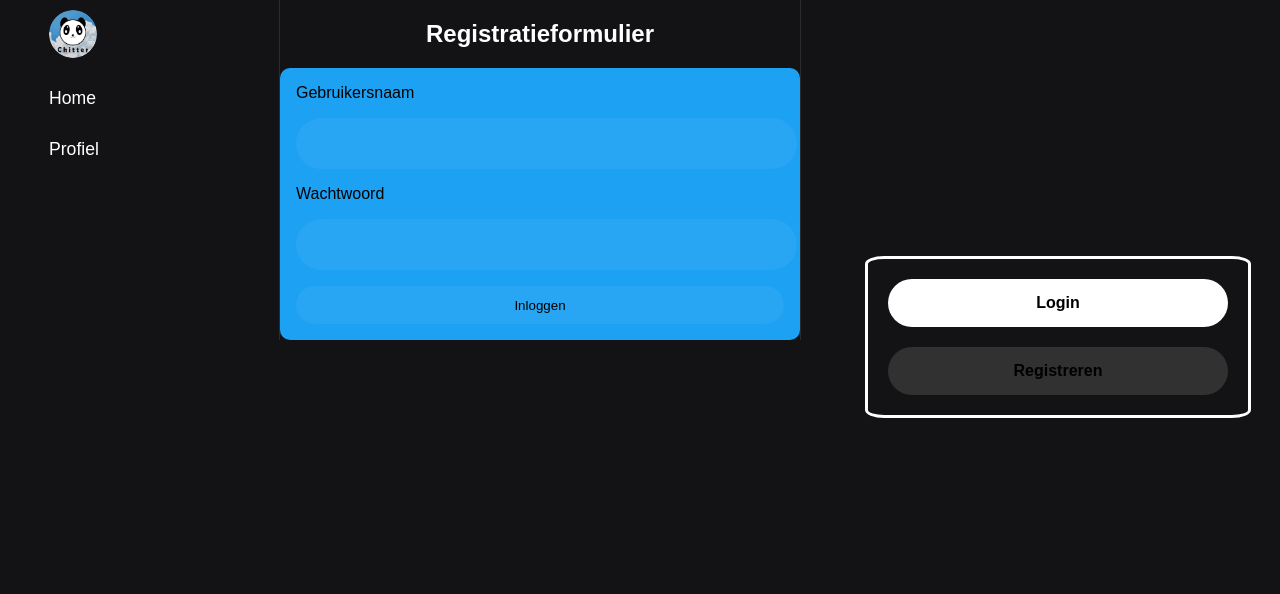
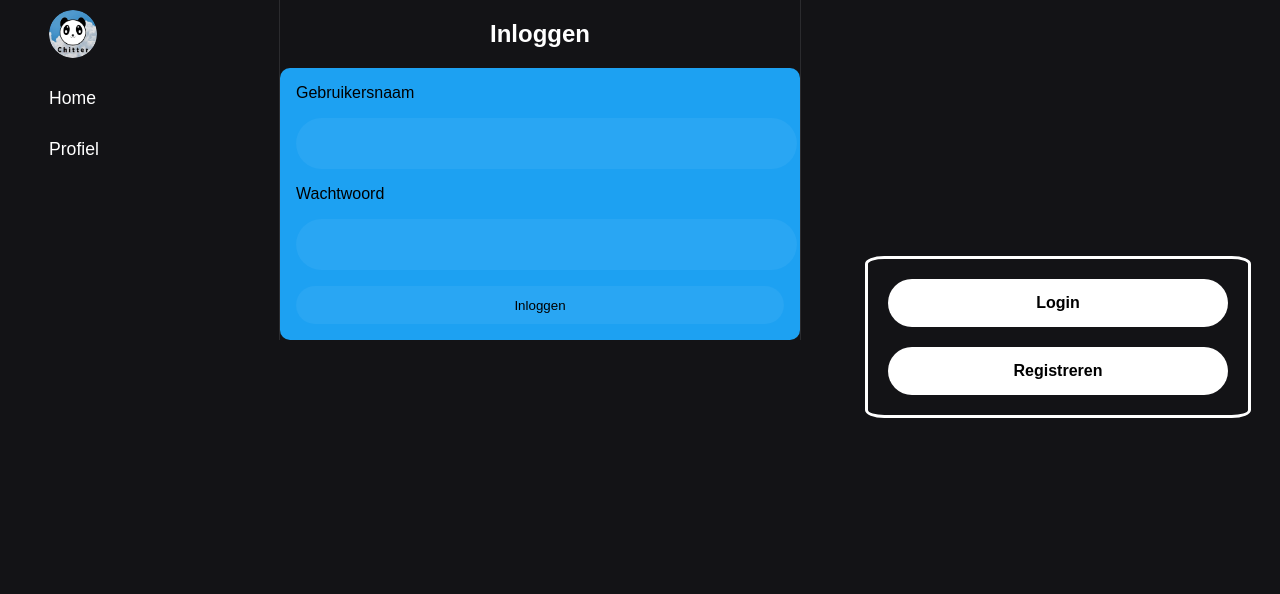
Before and after one commit to DaOlcia/chitter, a PHP site: page /inlog_formulier.php in a window 1280 px wide. Shown: the top 594 px of the page. Run offline with PHP 8.4, Linux system fonts and the light colour scheme.

Commit message:
plk[om
ogytfcv

```diff
--- a/index.php
+++ b/index.php
@@ -53,7 +53,7 @@ foreach ($tweets as $tweet) {
 ?>
   </div>
   <div class="featured">
-  <a class="login" href="">Login</a>
+  <a class="login" href="inlog_formulier.php">Login</a>
   <a class="registratie" href="registratie_formulier.php">Registreren</a>
 
   </div>
--- a/inlog_formulier.php
+++ b/inlog_formulier.php
@@ -18,7 +18,7 @@
     </div>
   </div>
     <div class="feed">
-    <h1>Registratieformulier</h1>
+    <h1>Inloggen</h1>
     <form action="">
         <label for="gebruikersnaam">Gebruikersnaam</label>
         <input type="text" id="gebruikersnaam" name="gebruikersnaam" required>
@@ -29,7 +29,7 @@
     </div>
     <div class="featured">
   <a class="login" href="inlog_formulier.php">Login</a>
-  <a class="alreadysigningin" >Registreren</a>
+  <a class="registratie" href="registratie_formulier.php">Registreren</a>
 
   </div>
 </section>
--- /dev/null
+++ b/logged_in_user.php
@@ -0,0 +1,3 @@
+<?php
+echo "Hier ben ik"
+?>
--- a/registratie.php
+++ b/registratie.php
@@ -2,9 +2,9 @@
     session_start();
     require_once "conn.php";
 
-
+    /// Strip tags betekend weghalen van ingevoerde code in de formulier/input
     $voornaam = strip_tags($_POST["voornaam"]);
-    $achternaam = strip_tags($_POST["voornaam"]);
+    $achternaam = strip_tags($_POST["achternaam"]);
     $email = strip_tags($_POST["email"]);
     $gebruikersnaam = strip_tags($_POST["gebruikersnaam"]);
     $wachtwoord = strip_tags($_POST["wachtwoord"]);
--- a/registratie_formulier.php
+++ b/registratie_formulier.php
@@ -34,8 +34,8 @@
     </form>
     </div>
     <div class="featured">
-  <a class="login" href="">Login</a>
-  <a class="alreadysigningin" >Registreren</a>
+  <a class="login" href="inlog_formulier.php">Login</a>
+  <a class="registratie" >Registreren</a>
 
   </div>
 </section>
```
Also changed, not shown: inlog.php (added, +11 -0 lines).
